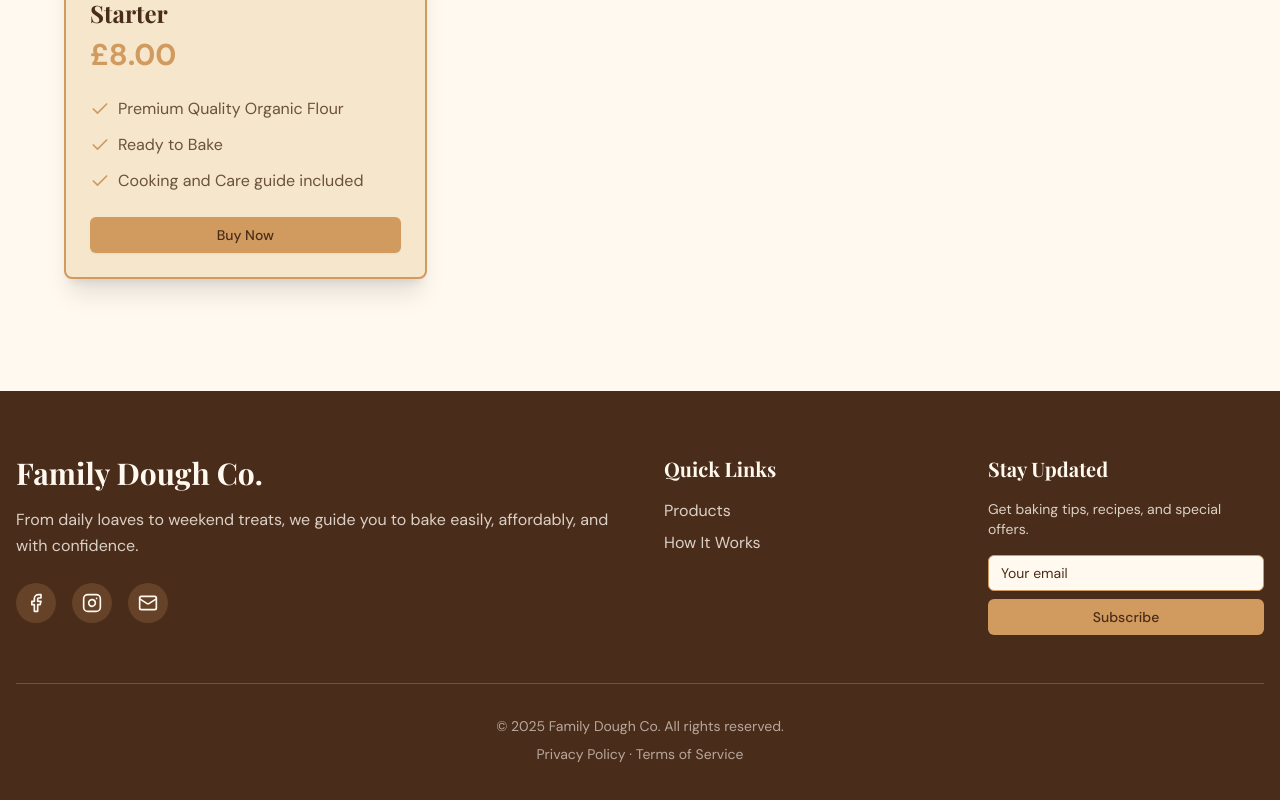
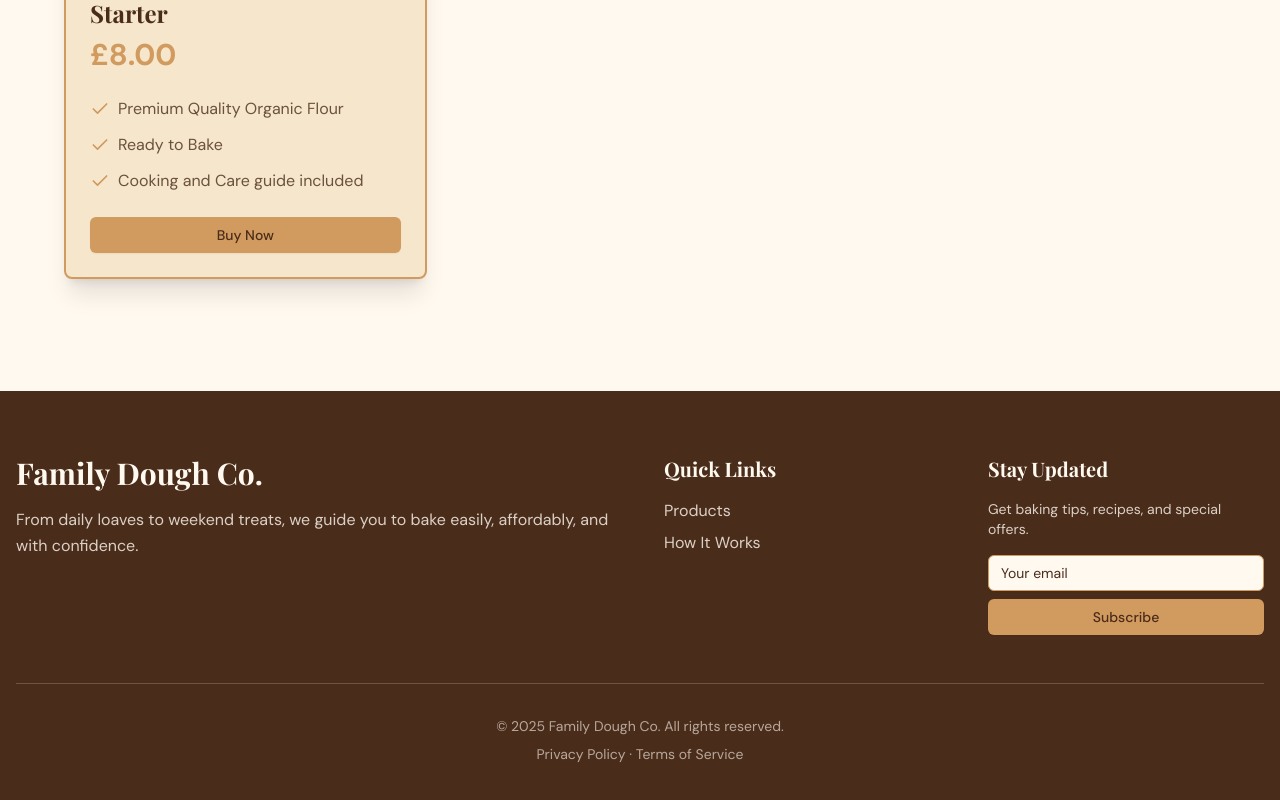
Before and after one commit to ZoomRepo/Family-dough-co, a Next.js app: page / in a window 1280 px wide. Shown: the part 2167-2967 px from the top of the page. Built offline with nearby package versions, Linux system fonts and the light colour scheme; a web font is replaced by a local one.

Commit message:
Commented the links to socials as not used atm

```diff
--- a/components/footer.tsx
+++ b/components/footer.tsx
@@ -14,27 +14,27 @@ export function Footer() {
               From daily loaves to weekend treats, we guide you to bake easily, affordably, and with confidence.
             </p>
             <div className="flex gap-4">
-              <a
+              {/* <a
                 href="#"
                 className="w-10 h-10 rounded-full bg-muted/20 hover:bg-muted/30 flex items-center justify-center transition-colors"
                 aria-label="Facebook"
               >
                 <Facebook size={20} />
-              </a>
-              <a
+              </a> */}
+              {/* <a
                 href="#"
                 className="w-10 h-10 rounded-full bg-muted/20 hover:bg-muted/30 flex items-center justify-center transition-colors"
                 aria-label="Instagram"
               >
                 <Instagram size={20} />
-              </a>
-              <a
+              </a> */}
+              {/* <a
                 href="#"
                 className="w-10 h-10 rounded-full bg-muted/20 hover:bg-muted/30 flex items-center justify-center transition-colors"
                 aria-label="Email"
               >
                 <Mail size={20} />
-              </a>
+              </a> */}
             </div>
           </div>
 
```
